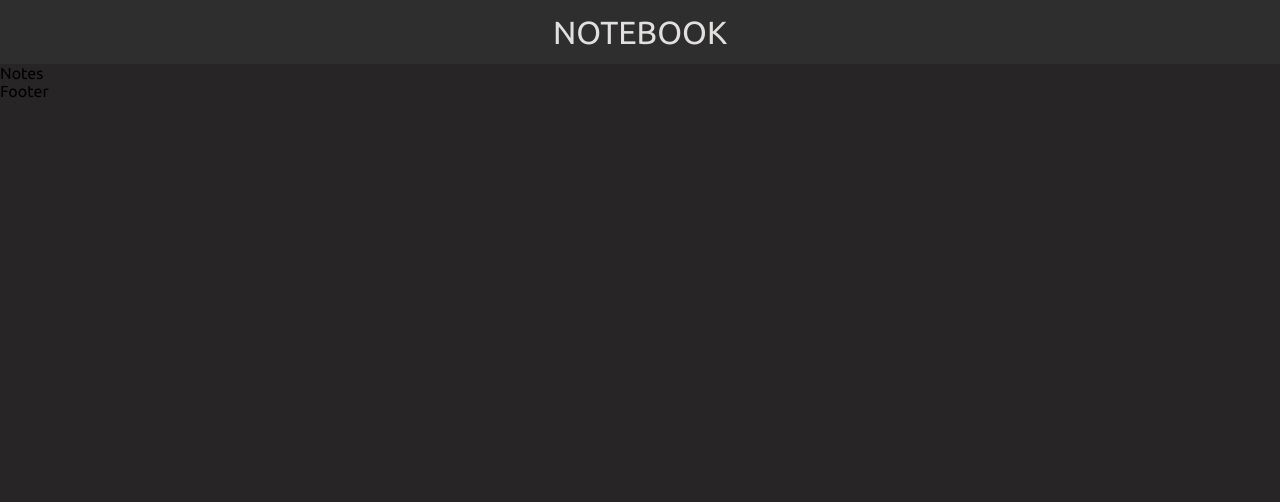
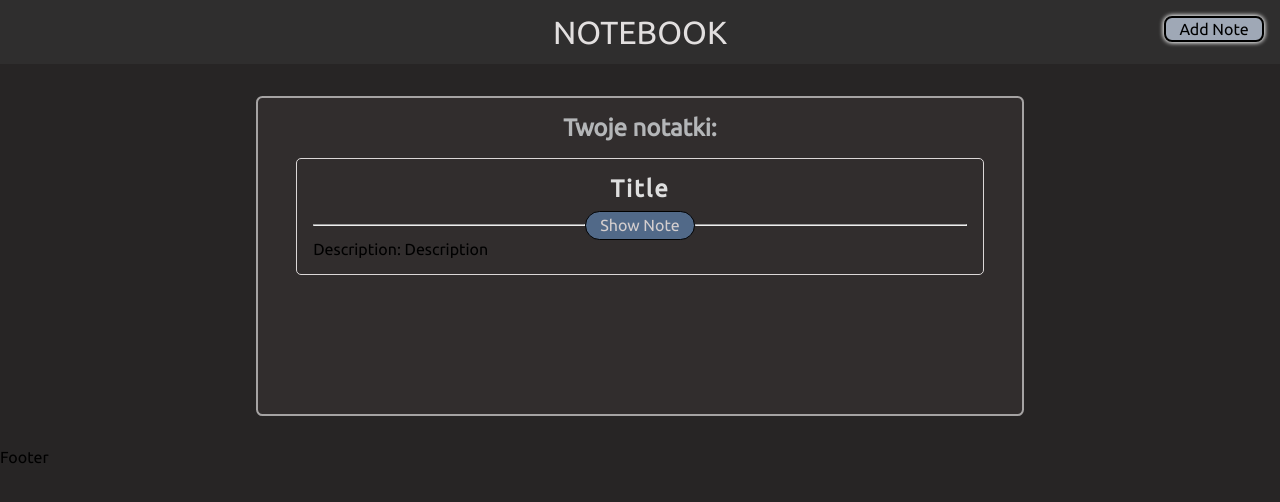
Before and after one commit to mcsNEXO/notebook, a React (Create React App) app in the folder frontend/: page / in a window 1280 px wide. Shown: the top 502 px of the page. Built offline with nearby package versions, Linux system fonts and the light colour scheme.

Commit message:
Update notes,note

```diff
--- a/frontend/src/components/Notes/Note/Note.css
+++ b/frontend/src/components/Notes/Note/Note.css
@@ -0,0 +1,40 @@
+.container-note {
+    width: 90%;
+    border: 1px solid rgb(219, 215, 215);
+    border-radius: 5px;
+    min-height: 1rem;
+    margin: 1rem auto 1.5rem auto;
+    padding: 1rem;
+}
+
+.title-note {
+    width: 100%;
+    text-align: center;
+    color: rgb(223, 223, 223);
+    padding: 0 1rem 0.5rem 1rem;
+    font-size: 1.5rem;
+    letter-spacing: 2px;
+    font-weight: 600;
+}
+
+.note-line {
+    display: flex;
+    justify-content: center;
+    align-items: center;
+}
+
+.note-line button {
+    background-color: rgb(81, 105, 136);
+    border: 1px solid black;
+    min-width: 110px;
+    height: 1.8rem;
+    border-radius: 1rem;
+    color: rgb(212, 206, 206);
+    font-size: 1rem;
+}
+
+.note-line .line {
+    width: 100%;
+    height: 1px;
+    background-color: rgb(218, 216, 216);
+}
--- a/frontend/src/components/Notes/Note/Note.js
+++ b/frontend/src/components/Notes/Note/Note.js
@@ -2,6 +2,15 @@ import './Note.css'
 
 export default function Note(props) {
     return (
-        <div>Note</div>
+        <div className="container-note">
+            <div className='title-note'>
+                Title
+            </div>
+            <div className='note-line'><hr className='line'></hr><button>Show Note</button><hr className='line'></hr></div>
+            <div className='description'>
+                Description:
+                Description
+            </div>
+        </div >
     )
 };
--- a/frontend/src/components/Notes/Notes.css
+++ b/frontend/src/components/Notes/Notes.css
@@ -0,0 +1,43 @@
+.container {
+    width: 60%;
+    min-height: 20rem;
+    border: 2px solid rgb(165, 163, 163);
+    background-color: rgb(49, 45, 45);
+    margin: 2rem auto;
+    border-radius: .4rem;
+    position: relative;
+}
+
+.title {
+    margin: 1rem auto .6rem auto;
+    font-size: x-large;
+    text-align: center;
+    color: rgb(180, 182, 184);
+}
+
+.add-note {
+    position: absolute;
+    right: 0;
+    top: 0;
+    margin: 1rem 1rem 0 0;
+}
+
+button.add-note {
+    width: 100px;
+    height: 1.6rem;
+    border: 2px solid black;
+    background-color: rgb(159, 168, 182);
+    font-size: 1rem;
+    border-radius: 0.5rem;
+    color: rgb(0, 0, 0);
+    box-shadow: 0px 0px 4px 1px white;
+}
+
+.position {
+    position: absolute;
+    top: 0;
+    left: 0;
+    width: 100%;
+    height: 100%;
+    z-index: 2;
+}
--- a/frontend/src/components/Notes/Notes.js
+++ b/frontend/src/components/Notes/Notes.js
@@ -1,5 +1,18 @@
+import './Notes.css'
+import Note from './Note/Note'
+
 export default function Notes(props) {
     return (
-        <div>Notes</div>
+        <>
+            <button className='add-note'>Add Note</button>
+            <div className='container'>
+                <h3 className='title'>Twoje notatki:</h3>
+                <div className=''>
+                    <div className='notes'>
+                        <Note />
+                    </div>
+                </div>
+            </div>
+        </>
     )
 };
```
